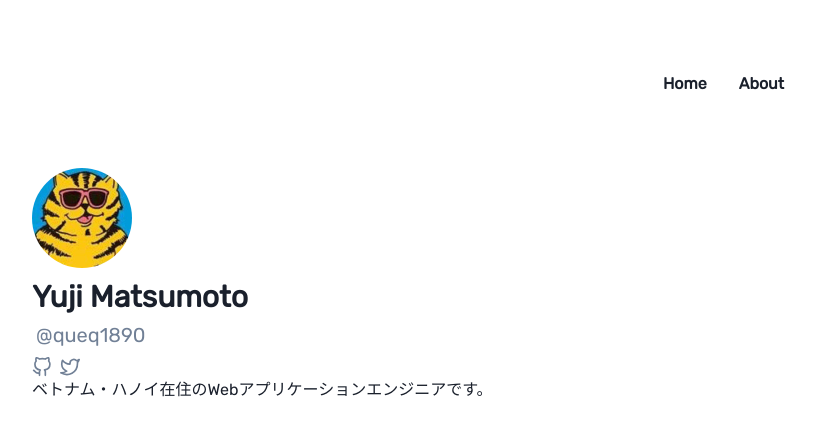
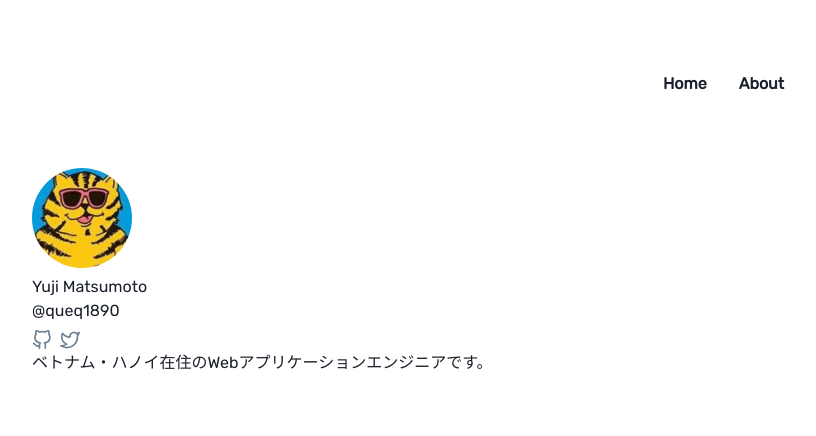
Before and after one commit to queq1890/shuho, a Next.js app: page /about in a window 1280 px wide. Shown: the top 436 px of the page, without its empty margins (258-1074 px from the left). Built offline with nearby package versions, Linux system fonts and the light colour scheme.

Commit message:
Replace Text component

```diff
--- a/src/components/molecules/AvatarWithName/index.tsx
+++ b/src/components/molecules/AvatarWithName/index.tsx
@@ -1,5 +1,5 @@
 import Image from 'next/image';
-import { Text, Link, HStack } from '@chakra-ui/react';
+import { Link, HStack } from '@chakra-ui/react';
 import GitHubIcon from 'components/molecules/GitHubIcon';
 import TwitterIcon from '../TwitterIcon';
 
@@ -15,13 +15,9 @@ const AvatarWithName = () => {
       <div className="flex flex-col ml-4 items-center">
         <div>
           <div className="flex flex-col items-start lg:items-center">
-            <Text fontSize={['2xl', '2xl', '3xl']} fontWeight="bold">
-              Yuji Matsumoto
-            </Text>
+            <p className="text-2xl lg:text-3xl font-bold">Yuji Matsumoto</p>
 
-            <Text fontSize="xl" color="gray.500" ml={1}>
-              @queq1890
-            </Text>
+            <p className="text-xl text-gray-500 ml-1">@queq1890</p>
           </div>
 
           <HStack alignItems="center" spacing={2} mt={1}>
--- a/src/components/molecules/BlogPost.tsx
+++ b/src/components/molecules/BlogPost.tsx
@@ -1,7 +1,7 @@
 import { FC } from 'react';
 import NextLink from 'next/link';
 import { FrontMatter } from 'types/models/post';
-import { Heading, Link, Text } from '@chakra-ui/react';
+import { Heading, Link } from '@chakra-ui/react';
 
 type Props = {
   post: FrontMatter;
@@ -15,9 +15,7 @@ const BlogPost: FC<Props> = ({ post }) => {
       <Link w="100%" href={`blog/${slug}`}>
         <div className="p-5">
           <Heading fontSize="xl">{post.title}</Heading>
-          <Text mt={4} color="gray.700">
-            {post.summary}
-          </Text>
+          <p className="mt-4 text-gray-700">{post.summary}</p>
         </div>
       </Link>
     </NextLink>
--- a/src/components/molecules/BlogPostTitle/index.tsx
+++ b/src/components/molecules/BlogPostTitle/index.tsx
@@ -2,7 +2,6 @@ import { FC } from 'react';
 import { format } from 'date-fns';
 import _Image from 'next/image';
 import styled from '@emotion/styled';
-import { Text } from '@chakra-ui/react';
 import H1 from 'components/atoms/H1';
 
 import styles from './BlogPostTitle.module.scss';
@@ -21,10 +20,10 @@ const BlogPostTitle: FC<Props> = ({ title, publishedAt }) => {
           <div className="mr-4">
             <Image src="/static/images/avatar.jpeg" width={24} height={24} />
           </div>
-          <Text fontSize="sm">
+          <p className="text-sm">
             {'Yuji Matsumoto / '}
             {format(publishedAt, 'MMMM dd, yyyy')}
-          </Text>
+          </p>
         </div>
       </div>
     </div>
--- a/src/components/molecules/MDXComponents.tsx
+++ b/src/components/molecules/MDXComponents.tsx
@@ -3,7 +3,6 @@ import {
   Code,
   Kbd,
   Link,
-  Text,
   Divider,
   useColorMode,
 } from '@chakra-ui/react';
@@ -108,7 +107,7 @@ const MDXComponents = {
   th: THead,
   td: TData,
   a: CustomLink,
-  p: (props) => <Text as="p" mt={4} lineHeight="tall" {...props} />,
+  p: (props) => <p className="mt-4 leading-6" {...props} />,
   ul: (props) => <ul className="pt-2 pl-4 ml-2 max-w-full" {...props} />,
   ol: (props) => <ol className="pt-2 pl-4 ml-2 max-w-full" {...props} />,
   li: (props) => <li className="pb-1 max-w-full list-disc" {...props} />,
--- a/src/pages/about/index.tsx
+++ b/src/pages/about/index.tsx
@@ -1,6 +1,5 @@
 import { NextPage } from 'next';
 import { NextSeo } from 'next-seo';
-import { Text } from '@chakra-ui/react';
 import MainLayout from 'components/molecules/MainLayout';
 import { defaultSeoConfig } from 'constants/seo';
 import AvatarWithName from 'components/molecules/AvatarWithName';
@@ -14,9 +13,7 @@ const About: NextPage = () => {
           <AvatarWithName />
 
           <div className="mt-4">
-            <Text>
-              ベトナム・ハノイ在住のWebアプリケーションエンジニアです。
-            </Text>
+            <p>ベトナム・ハノイ在住のWebアプリケーションエンジニアです。</p>
           </div>
         </div>
       </MainLayout>
```
